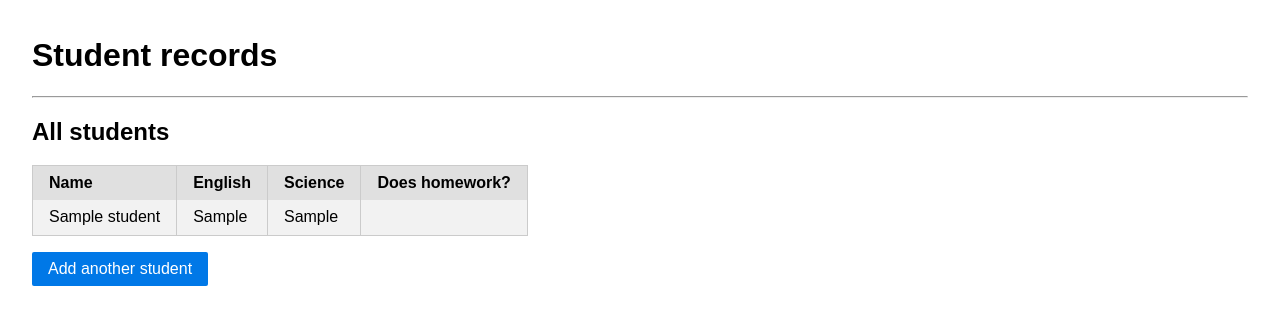
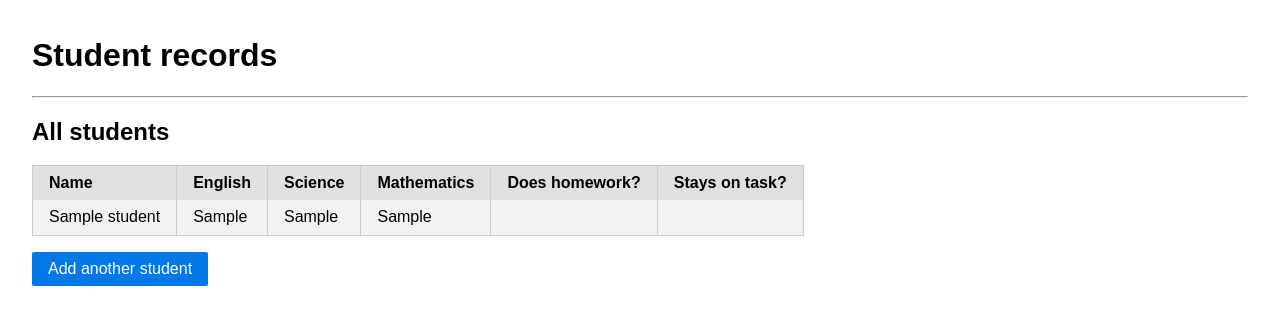
Before and after one commit to sjgridley/5023-student-records, a Flask app: template app/templates/index.html in a window 1280 px wide. Shown: the top 325 px of the page. Run offline with Flask 2, Linux system fonts and the light colour scheme; the template is opened without the code that fills it: most values are stand-ins (such as "Sample title", 1, 10 or a date in 2020).

Commit message:
Added mathematics and stays on task

```diff
--- a/app/templates/index.html
+++ b/app/templates/index.html
@@ -7,9 +7,9 @@
             <th>Name</th>
             <th>English</th>
             <th>Science</th>
-            <!-- TODO: Add heading for Mathematics mark -->
+            <th>Mathematics</th>
             <th>Does homework?</th>
-            <!-- TODO: Add heading for Stays on Task indicator -->
+            <th>Stays on task?</th>
         </tr>
     </thead>
     <tbody>
@@ -18,7 +18,7 @@
             <td>{{ student.name }}</td>
             <td>{{ student.english_mark }}</td>
             <td>{{ student.science_mark }}</td>
-            <!-- TODO: Add cell to the table for the mathematics_mark field -->
+            <td>{{ student.mathematics_mark }}</td>
             <td>
                 {% if student.does_homework %}
                     {% if student.does_homework == 'True' %}
@@ -28,7 +28,15 @@
                     {% endif %}
                 {% endif %}
             </td>
-            <!-- TODO: Add cell to the table for the stays_on_task field -->
+            <td>
+                {% if student.stays_on_task %}
+                    {% if student.stays_on_task == 'True' %}
+                    Yes
+                    {% else %}
+                    No
+                    {% endif %}
+                {% endif %}
+            </td>
         </tr>
         {% endfor %}
     </tbody>
```
